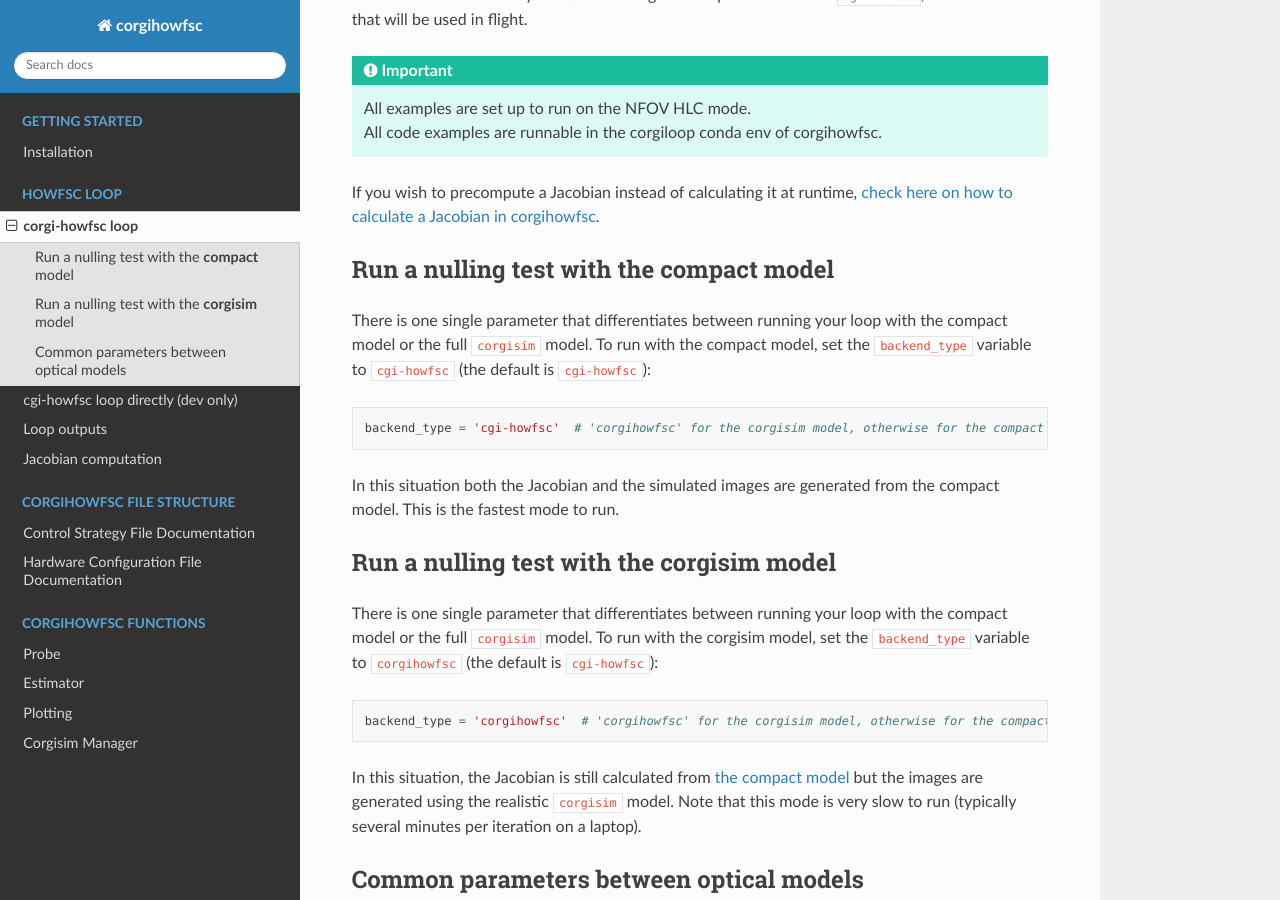
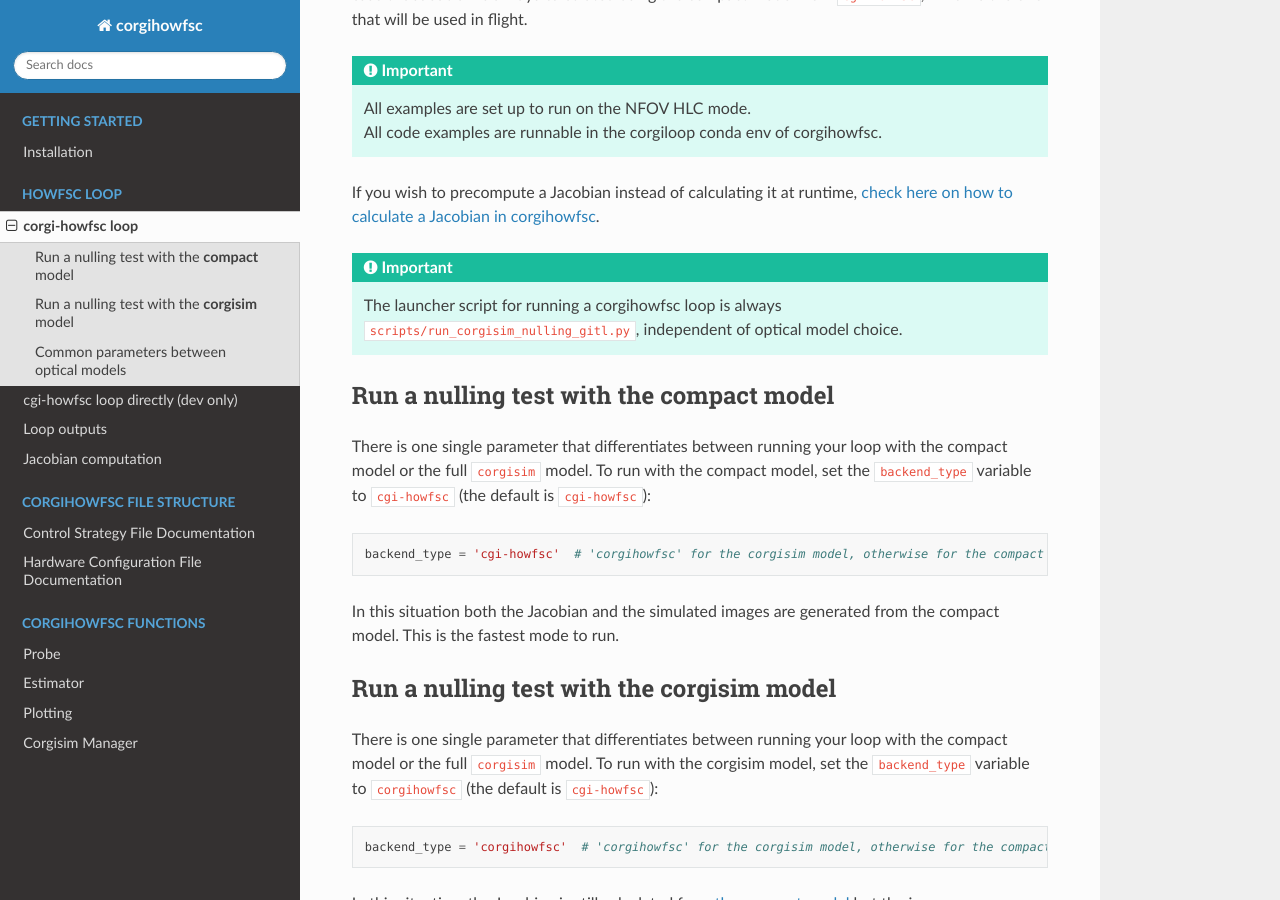
Before and after one commit to roman-corgi/corgihowfsc, a Sphinx documentation site: the page built from docs/source/gitl_corgi_howfsc.md, in a window 1280 px wide and 900 px high, scrolled down 473 px. Built offline with Sphinx 7.4.7 and the Read the Docs theme 3.1.0, drawn with Linux system fonts in a browser that asks for light colours.

Commit message:
Clarify scripts

```diff
--- a/docs/source/gitl_corgi_howfsc.md
+++ b/docs/source/gitl_corgi_howfsc.md
@@ -20,6 +20,10 @@ All code examples are runnable in the corgiloop conda env of corgihowfsc.
 :::
 
 If you wish to precompute a Jacobian instead of calculating it at runtime, [check here on how to calculate a Jacobian in corgihowfsc](jacobian_computation.md#precomputing-a-jacobian).
+
+:::{important}
+The launcher script for running a corgihowfsc loop is always `scripts/run_corgisim_nulling_gitl.py`, independent of optical model choice.
+:::
 
 ## Run a nulling test with the **compact** model
 
```
Also changed, not shown: docs/source/gitl_cgi_howfsc.md (+2 -0 lines).
